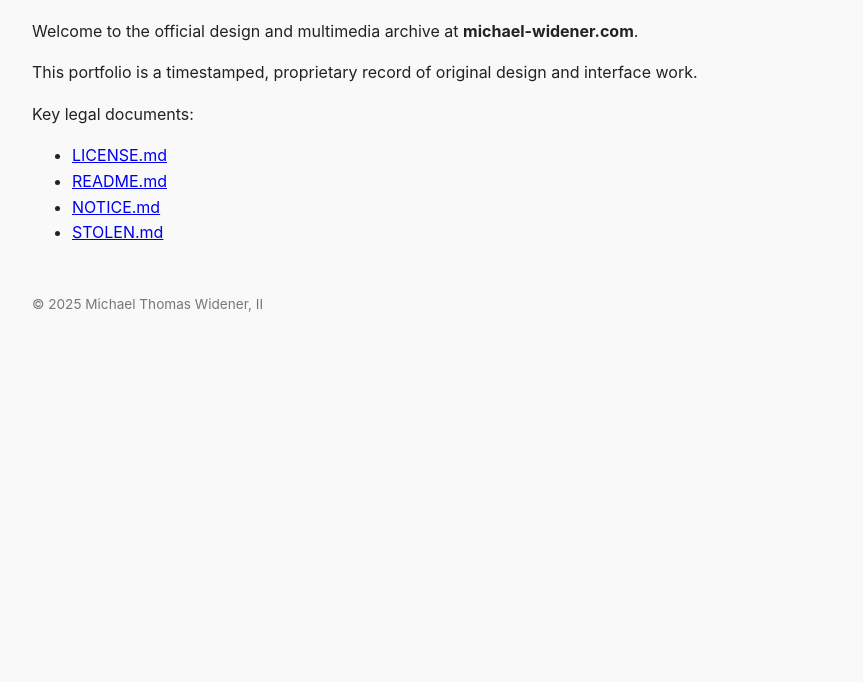
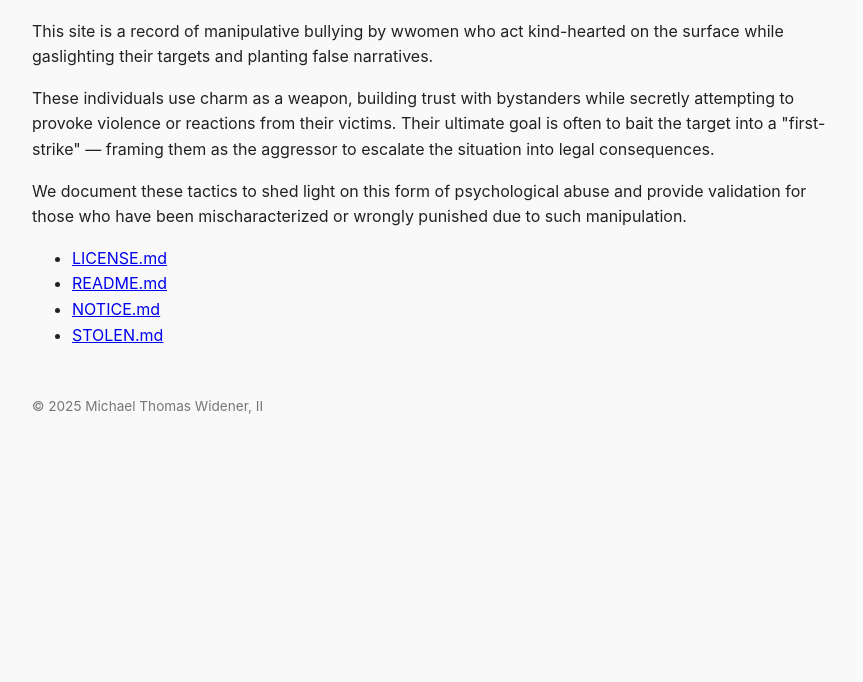
Before and after one commit to phantomrecords/butch-babe-bullies, a plain HTML site: page index-guide.html in a window 1280 px wide. Shown: the part 118-800 px from the top of the page, without its empty margins (208-1071 px from the left). Drawn offline with Linux system fonts and the light colour scheme.

Commit message:
Update index-guide.html

```diff
--- a/index-guide.html
+++ b/index-guide.html
@@ -2,7 +2,7 @@
 <html lang="en">
 <head>
   <meta charset="UTF-8">
-  <title>Michael Widener, II – Portfolio</title>
+  <title>Butch-Babe-Bullies</title>
   <style>
     body {
       font-family: -apple-system, BlinkMacSystemFont, "Segoe UI", Helvetica, Arial, sans-serif;
@@ -28,10 +28,10 @@
   </style>
 </head>
 <body>
-  <h1>Michael Thomas Widener, II</h1>
-  <p>Welcome to the official design and multimedia archive at <strong>michael-widener.com</strong>.</p>
-  <p>This portfolio is a timestamped, proprietary record of original design and interface work.</p>
-  <p>Key legal documents:</p>
+  <h1>Girly Babe Bullies</h1>
+    <p>This site is a record of manipulative bullying by wwomen who act kind-hearted on the surface while gaslighting their targets and planting false narratives.</p>
+    <p>These individuals use charm as a weapon, building trust with bystanders while secretly attempting to provoke violence or reactions from their victims. Their ultimate goal is often to bait the target into a "first-strike" — framing them as the aggressor to escalate the situation into legal consequences.</p>
+    <p>We document these tactics to shed light on this form of psychological abuse and provide validation for those who have been mischaracterized or wrongly punished due to such manipulation.</p>
   <ul>
     <li><a href="LICENSE.md">LICENSE.md</a></li>
     <li><a href="README.md">README.md</a></li>
```
